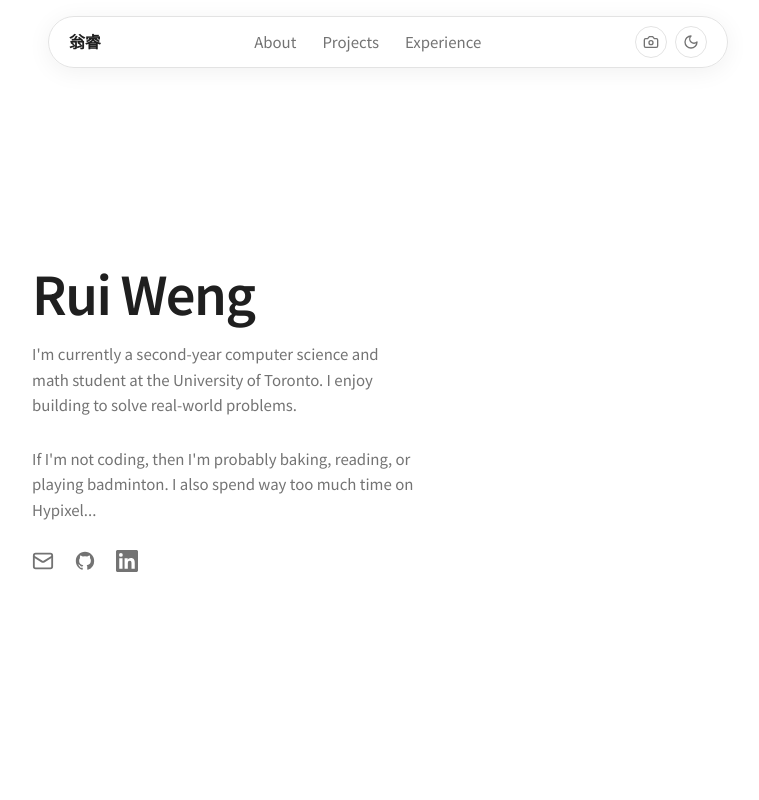
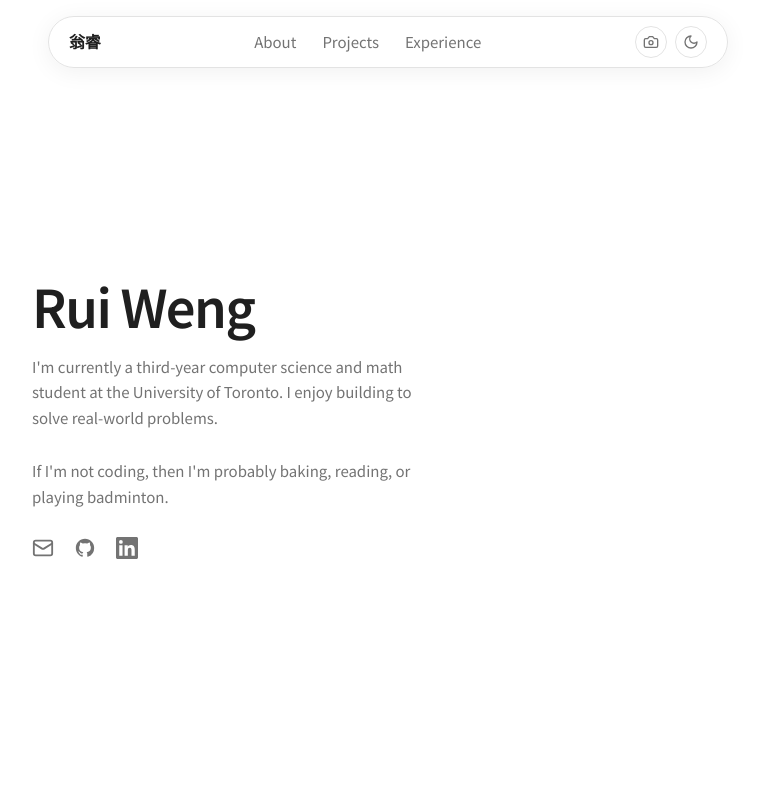
Before and after one commit to r-weng/personal-website, a React (Vite) app: page / in a window 1280 px wide. Shown: the top 800 px of the page, without its empty margins (252-1011 px from the left). Built offline with nearby package versions, Linux system fonts and the light colour scheme.

Commit message:
update about

```diff
--- a/src/App.tsx
+++ b/src/App.tsx
@@ -200,12 +200,11 @@ function About() {
     <section ref={ref} id="about" className="section section-about">
       <h1 className="hero-name" data-reveal data-delay="0.05">Rui Weng</h1>
       <p className="hero-bio" data-reveal data-delay="0.2">
-        I'm currently a second-year computer science and math student at the University of Toronto.
+        I'm currently a third-year computer science and math student at the University of Toronto.
         I enjoy building to solve real-world problems.
       </p>
       <p className="hero-bio" data-reveal data-delay="0.275">
         If I'm not coding, then I'm probably baking, reading, or playing badminton.
-        I also spend way too much time on Hypixel...
       </p>
       <div className="hero-links" data-reveal data-delay="0.35">
         <a href="mailto:rui.weng@mail.utoronto.ca" className="hero-link" aria-label="Email">
```
